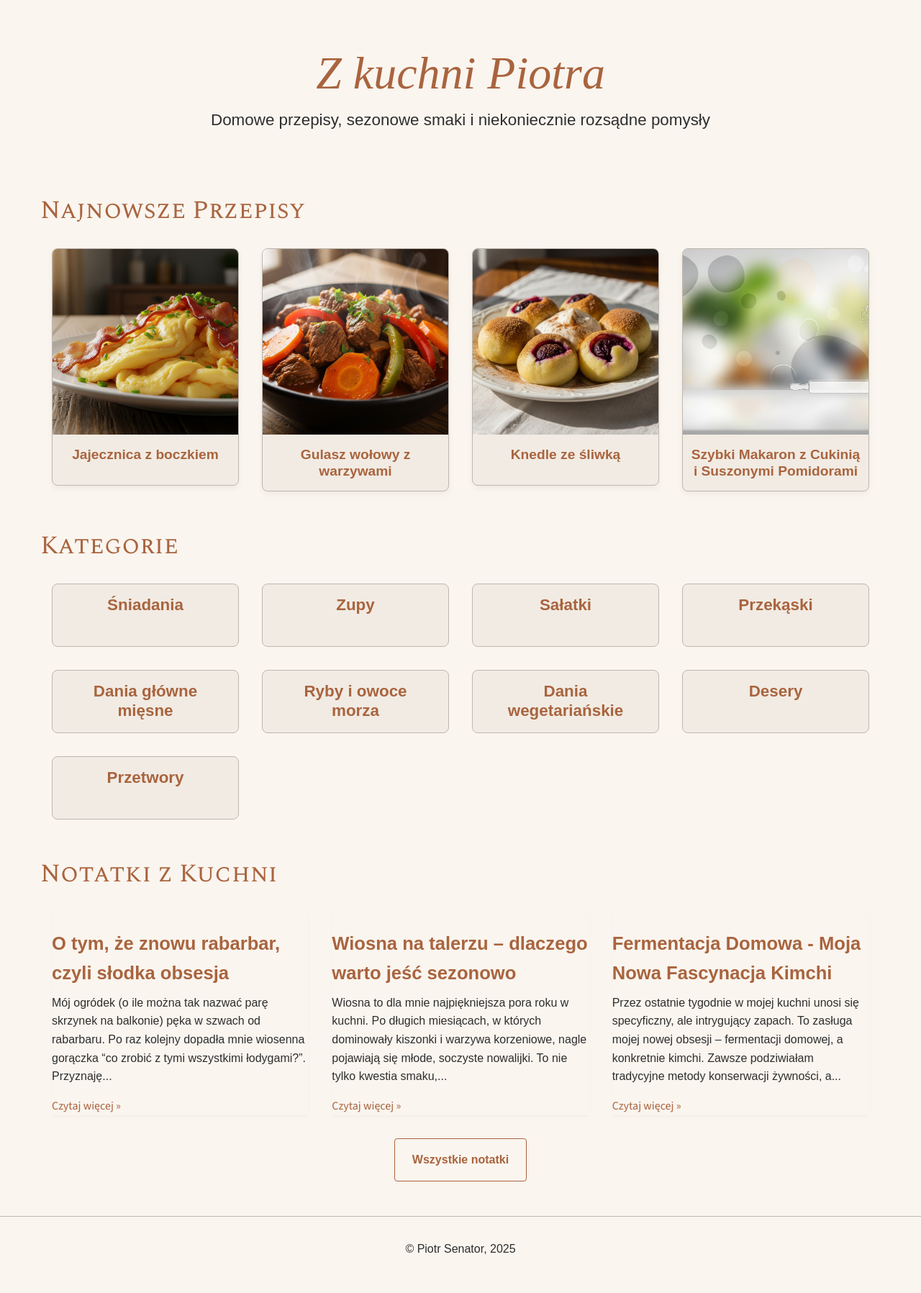
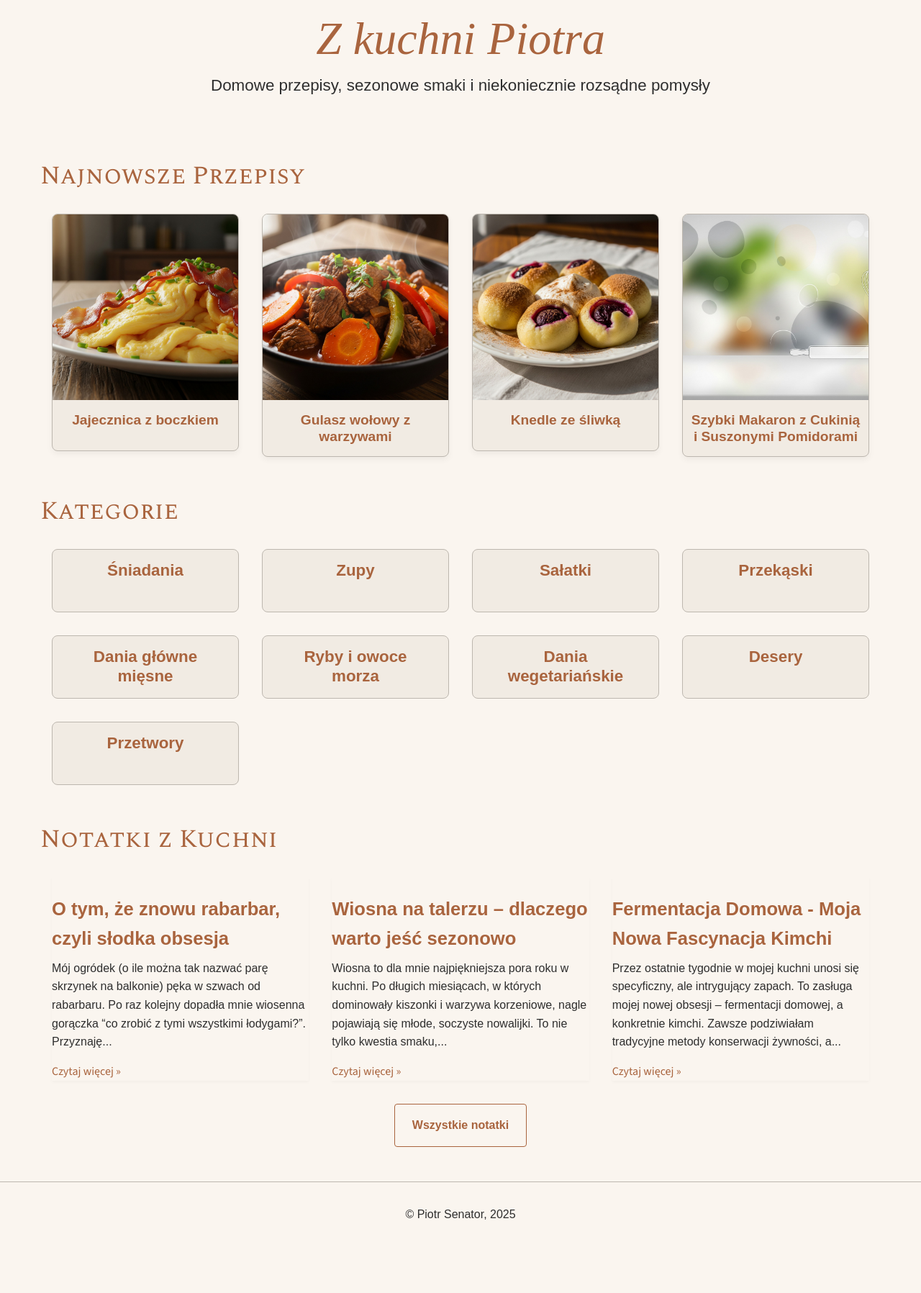
Before and after one commit to piotrsenator/kuchnia, a Jekyll site: the page built from index.html, in a window 1280 px wide. Shown: the whole page at 72% size. Built offline with Jekyll 4.4.1, drawn with Linux system fonts in a browser that asks for light colours; some web fonts are replaced; after the commit the page ends 1749 px from its top, so only the background shows below that.

Commit message:
Update style.css

```diff
--- a/assets/css/style.css
+++ b/assets/css/style.css
@@ -134,7 +134,8 @@ h1, h2, h4, h5, h6 {
     font-family: var(--font-family-headings);
     font-weight: var(--font-weight-regular);
     color: var(--color-primary);
-    margin-top: var(--spacing-xl);
+    /* margin-top: var(--spacing-xs);*/
+   margin-top: 0;
 }
 
 h1 { font-size: 2.8rem; }
```
